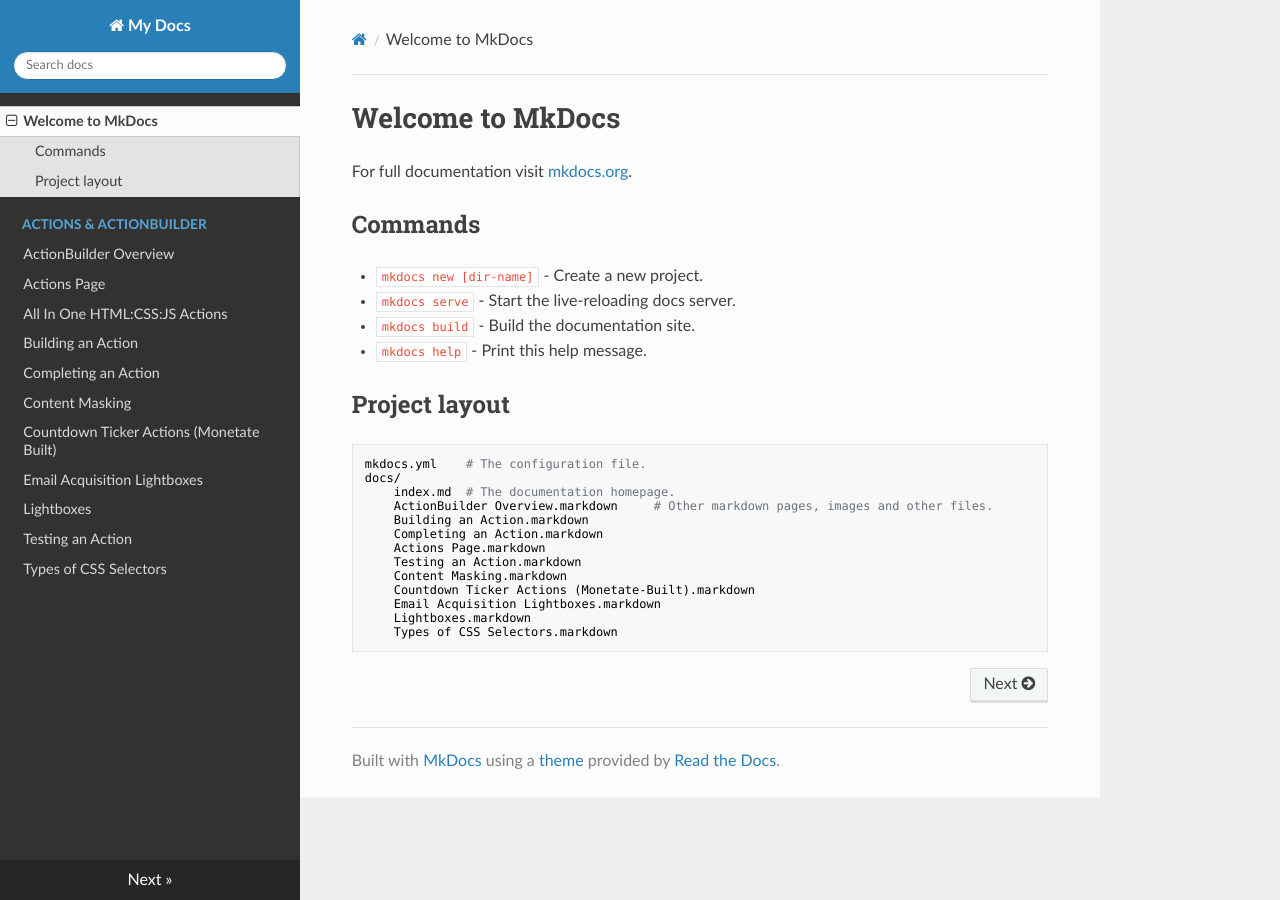
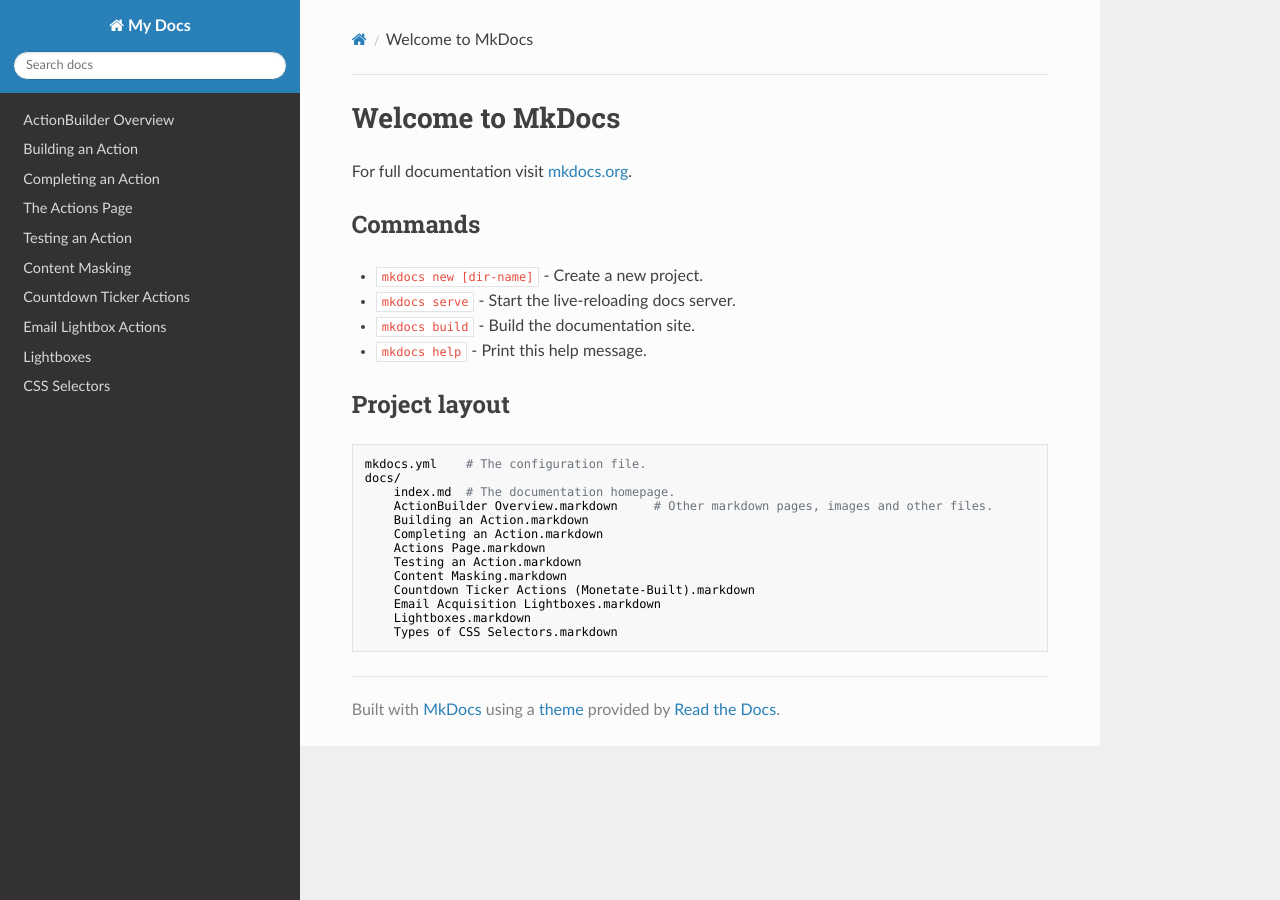
Before and after one commit to CodenameVera/drunken-wookie, an MkDocs documentation site: the page built from docs/index.md, in a window 1280 px wide. Built offline with MkDocs 1.6.1, drawn with Linux system fonts in a browser that asks for light colours; nearby versions of some CDN libraries; old or Windows-style settings are respelled for this version of MkDocs; some of the changed lines change nothing that is shown.

Commit message:
Update mkdocs.yml

```diff
--- a/mkdocs.yml
+++ b/mkdocs.yml
@@ -1,2 +1,13 @@
 site_name: My Docs
+pages:
+- [ActionBuilder Overview.markdown, ActionBuilder Overview]
+- [Building an Action.markdown, Building an Action]
+- [Completing an Action.markdown, Completing an Action]
+- [Actions Page.markdown, The Actions Page]
+- [Testing an Action.markdown, Testing an Action]
+- [Content Masking.markdown, Content Masking]
+- [Countdown Ticker Actions (Monetate-Built).markdown, Countdown Ticker Actions]
+- [Email Acquisition Lightboxes.markdown, Email Lightbox Actions]
+- [Lightboxes.markdown, Lightboxes]
+- [Types of CSS Selectors.markdown, CSS Selectors]
 theme: readthedocs
```
